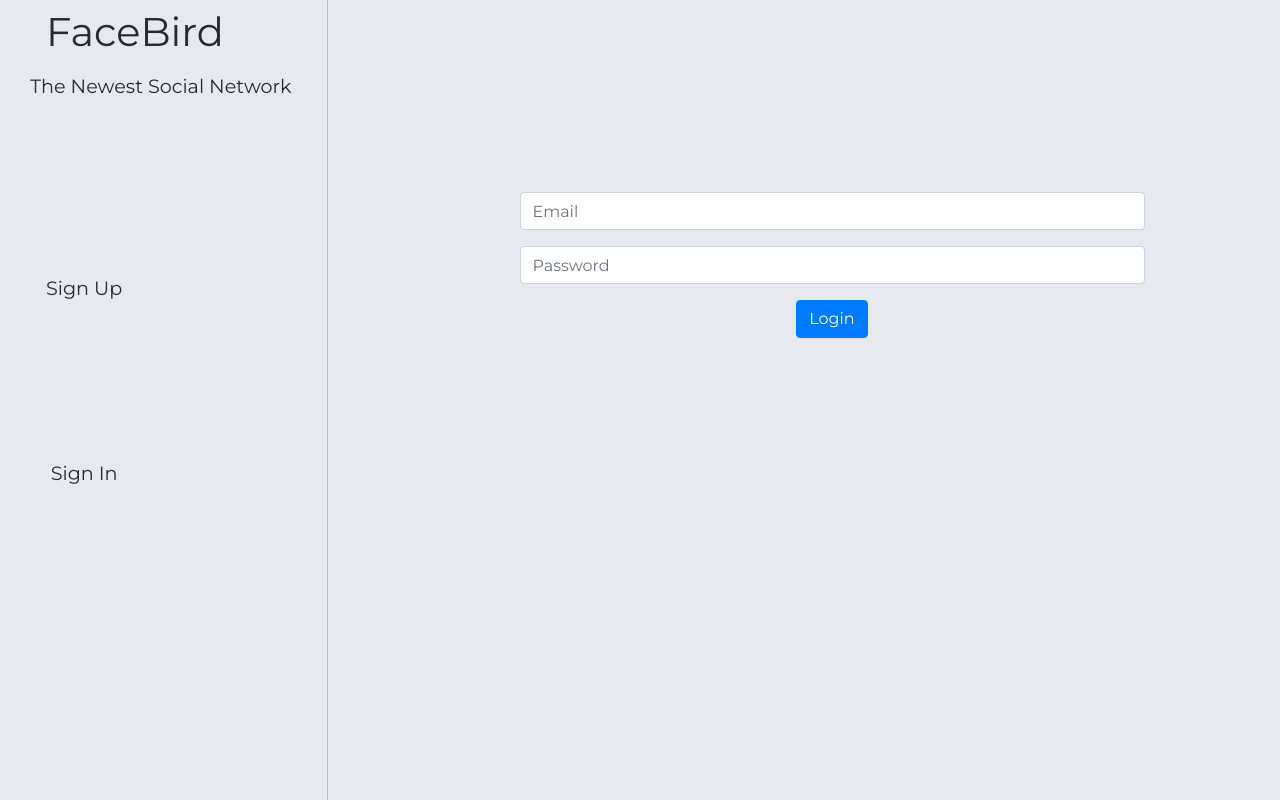
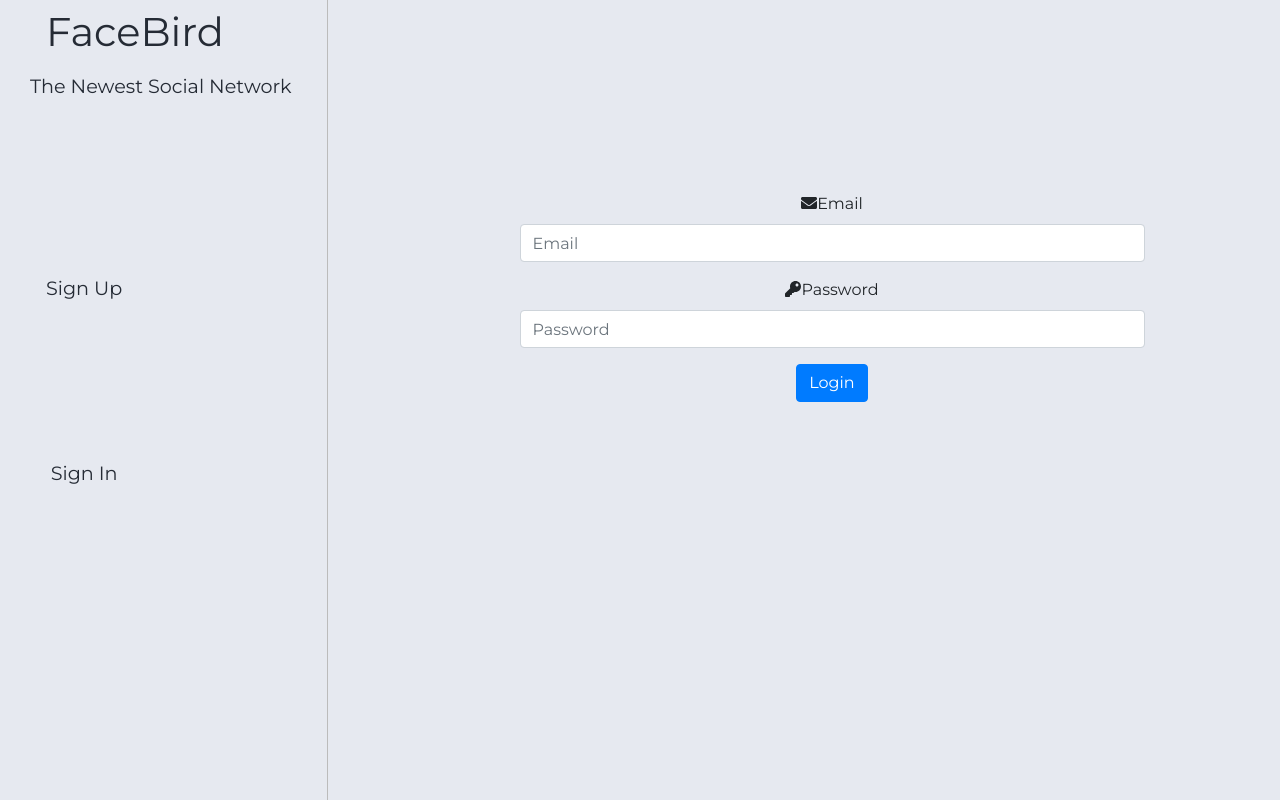
Before and after one commit to KingNaranja/FaceBird-2, a React app: page /#/sign-in in a window 1280 px wide. Built offline with nearby package versions, Linux system fonts and the light colour scheme.

Commit message:
add user auth related icon components inside SignIn and SignUp components

```diff
--- a/src/auth/components/SignIn.js
+++ b/src/auth/components/SignIn.js
@@ -5,9 +5,8 @@ import { signIn } from '../api'
 import messages from '../messages'
 import apiUrl from '../../apiConfig'
 import styled from 'styled-components'
-
-import { FormControl, FormGroup, Button } from 'react-bootstrap/'
-
+import { FormControl, FormGroup, Button, FormLabel } from 'react-bootstrap/'
+import { FontAwesomeIcon } from '@fortawesome/react-fontawesome'
 
 const SignInForm = styled.div`
   @media (min-width: 600px){
@@ -50,13 +49,22 @@ class SignIn extends Component {
   render () {
     const { email, password } = this.state
 
+    const FaceBirdLogo = () => (
+      <FontAwesomeIcon inline size="lg" icon="dove" />
+    )
+
     return (
-
       <SignInForm inline>
         <FormGroup>
+          <FormLabel>
+            <FontAwesomeIcon icon='envelope'/>
+            Email</FormLabel>
           <FormControl name="email" type="email" onChange={this.handleChange} placeholder="Email" />
         </FormGroup>
         <FormGroup>
+          <FormLabel>
+            <FontAwesomeIcon icon='key'/>
+            Password</FormLabel>
           <FormControl name="password" type="password" onChange={this.handleChange} placeholder="Password" />
         </FormGroup>
         <Button onClick={this.signIn}>Login</Button>
--- a/src/auth/components/SignUp.js
+++ b/src/auth/components/SignUp.js
@@ -5,7 +5,8 @@ import { handleErrors, signUp, signIn } from '../api'
 import messages from '../messages'
 import apiUrl from '../../apiConfig'
 import styled from 'styled-components'
-import { FormControl, FormGroup, Button } from 'react-bootstrap/'
+import { FormControl, FormGroup, Button, FormLabel } from 'react-bootstrap/'
+import { FontAwesomeIcon } from '@fortawesome/react-fontawesome'
 
 const SignUpForm = styled.div`
   @media (min-width: 600px){
@@ -54,15 +55,27 @@ class SignUp extends Component {
     return (
       <SignUpForm inline>
         <FormGroup>
+          <FormLabel>
+            <FontAwesomeIcon icon='envelope'/>
+            Email</FormLabel>
           <FormControl name="email" type="email" onChange={this.handleChange} placeholder="Email" />
         </FormGroup>
         <FormGroup >
+          <FormLabel>
+            <FontAwesomeIcon icon='user-edit'/>
+            Nickname</FormLabel>
           <FormControl name="nickname" type="nickname" onChange={this.handleChange} placeholder="Nickname" />
         </FormGroup>
         <FormGroup>
+          <FormLabel>
+            <FontAwesomeIcon icon='key'/>
+            Password</FormLabel>
           <FormControl name="password" type="password" onChange={this.handleChange} placeholder="Password" />
         </FormGroup>
         <FormGroup>
+          <FormLabel>
+            <FontAwesomeIcon icon='key'/>
+            Password Confirmation</FormLabel>
           <FormControl name="passwordConfirmation" type="passwordConfirmation" onChange={this.handleChange} placeholder="Confirm Password" />
         </FormGroup>
         <Button onClick={this.signUp}>Sign Up</Button>
```
